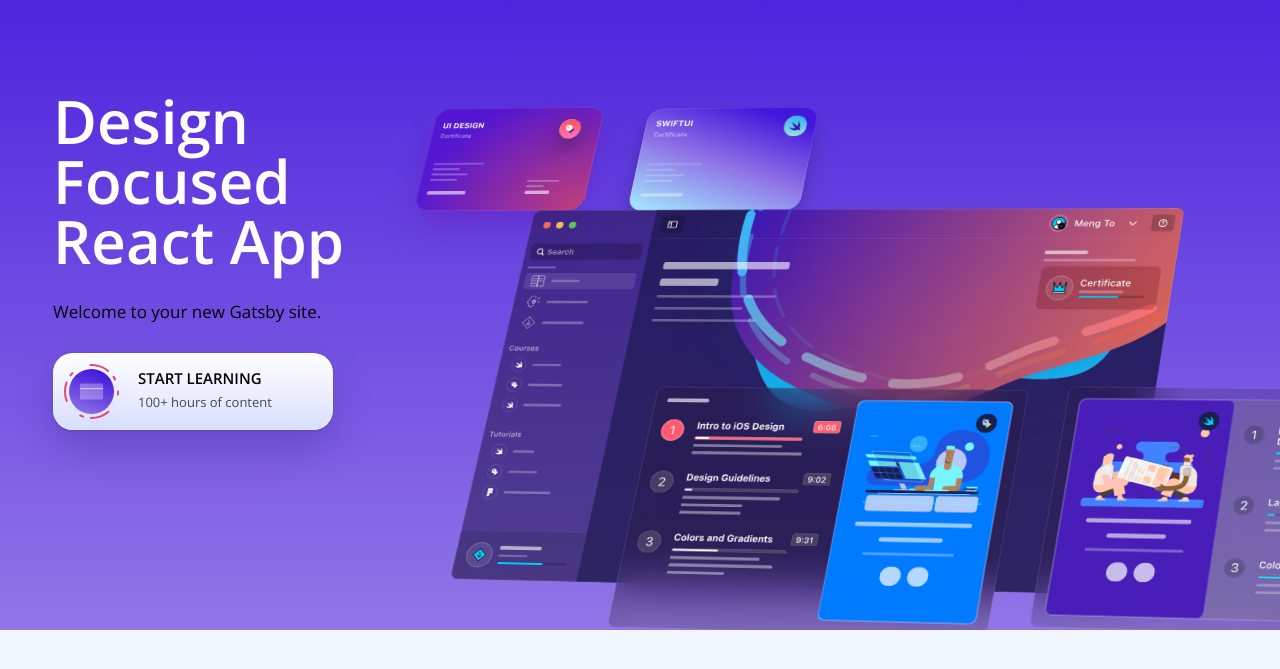
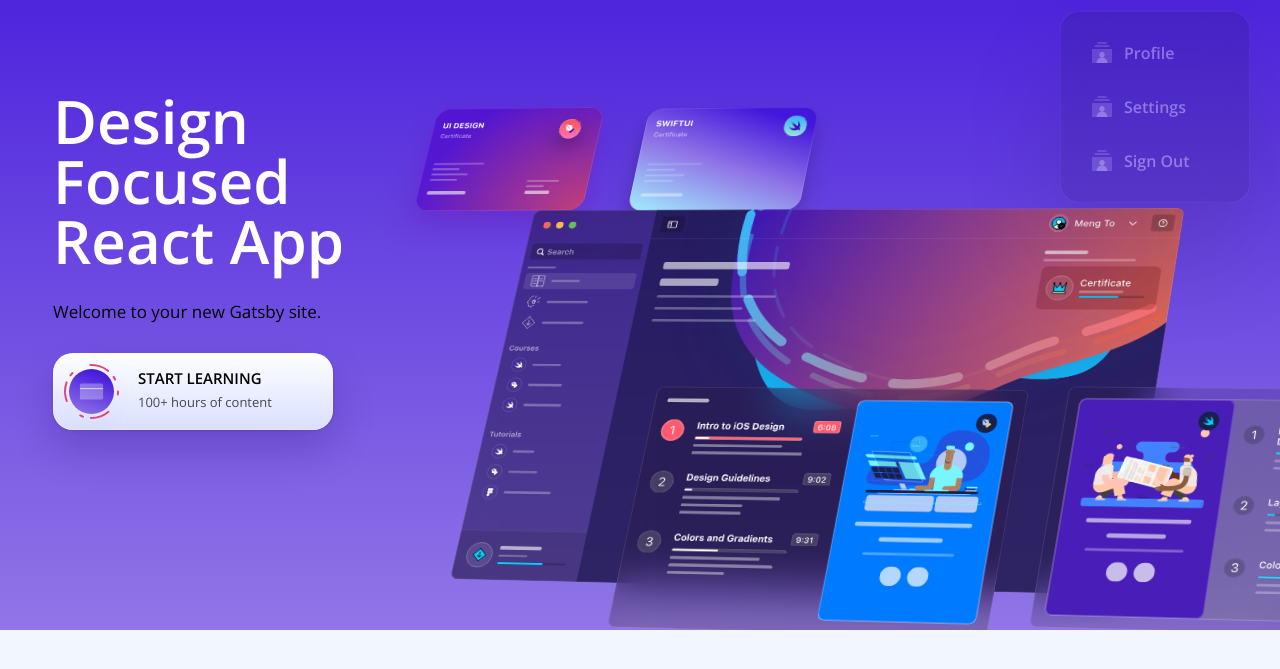
Before and after one commit to CarlosDahmen/DesignReact, a Gatsby site: page / in a window 1280 px wide. Shown: the part 109-778 px from the top of the page. Built offline with nearby package versions, Linux system fonts and the light colour scheme; Gatsby itself is replaced by a stand-in of ours.

Commit message:
Code Tooltip Menu Component

```diff
--- a/src/components/layout/Header.js
+++ b/src/components/layout/Header.js
@@ -3,6 +3,7 @@
 import styled from "styled-components"
 import { menuData } from "../../data/MenuData"
 import MenuButton from "../buttons/MenuButton"
+import MenuTooltip from "../tooltips/MenuTooltip"
 
 const Header = () => {
   return (
@@ -15,6 +16,7 @@
           <MenuButton item={item} key={index} />
         ))}
       </MenuWrapper>
+      <MenuTooltip />
     </Wrapper>
   )
 }
--- /dev/null
+++ b/src/components/tooltips/MenuTooltip.js
@@ -0,0 +1,37 @@
+import React, { useState } from "react"
+import styled from "styled-components"
+import { tooltipData } from "../../data/menuData"
+import MenuButton from "../buttons/MenuButton"
+
+const MenuTooltip = () => {
+  const [isOpen, setIsOpen] = useState(false)
+
+  console.log(tooltipData)
+
+  return (
+    <Wrapper isOpen={isOpen} onClick={() => setIsOpen(!isOpen)}>
+      {tooltipData.map((item, index) => (
+        <MenuButton item={item} key={index} />
+      ))}
+    </Wrapper>
+  )
+}
+
+export default MenuTooltip
+
+const Wrapper = styled.div`
+  display: grid;
+  gap: 10px;
+  grid-template-columns: 150px;
+  background: rgba(15, 14, 71, 0.3);
+  box-shadow: 0px 50px 100px rgba(0, 0, 0, 0.25),
+    inset 0px 0px 0px 0.5px rgba(255, 255, 255, 0.2);
+  backdrop-filter: blur(20px);
+  border-radius: 20px;
+  padding: 20px;
+  position: absolute;
+  top: 60px;
+  right: 30px;
+  opacity: ${props => (props.isOpen ? 1 : 0.5)};
+  z-index: 1;
+`
--- a/src/data/menuData.js
+++ b/src/data/menuData.js
@@ -9,3 +9,9 @@
   { title: "", icon: "/images/icons/search.svg", link: "/search" },
   { title: "", icon: "/images/icons/account.svg", link: "/account" },
 ]
+
+export const tooltipData = [
+  { title: "Profile", icon: "/images/icons/account.svg", link: "/account" },
+  { title: "Settings", icon: "/images/icons/account.svg", link: "/account" },
+  { title: "Sign Out", icon: "/images/icons/account.svg", link: "/account" },
+]
```
